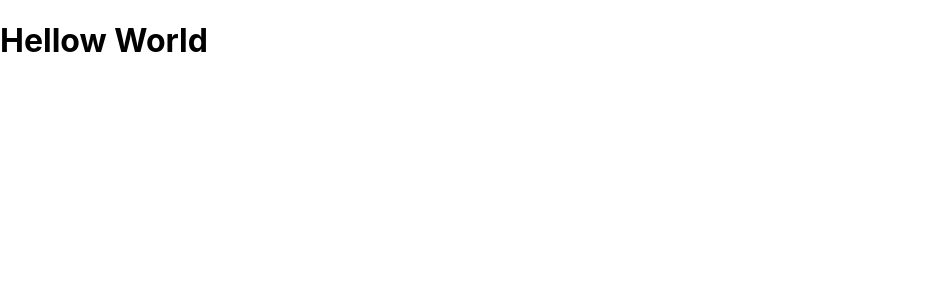
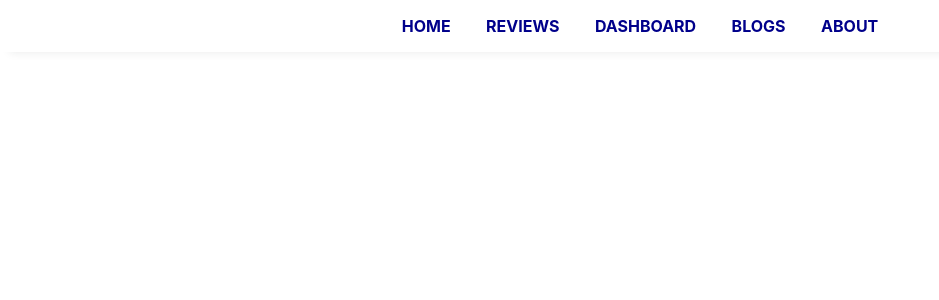
Before and after one commit to rabiulDev/product-analysis, a React (Create React App) app: page / in a window 1280 px wide. Shown: the top 300 px of the page, without its empty margins (0-939 px from the left). Built offline with nearby package versions, Linux system fonts and the light colour scheme.

Commit message:
create header component and imported in app js

```diff
--- a/src/App.js
+++ b/src/App.js
@@ -1,9 +1,10 @@
 import './App.css';
+import Header from './components/Header/Header';
 
 function App() {
   return (
     <div>
-      <h1>Hellow World</h1>
+      <Header/>
     </div>
   );
 }
--- /dev/null
+++ b/src/components/Header/Header.css
@@ -0,0 +1,19 @@
+.nav-container{
+    box-shadow: rgba(33, 35, 38, 0.1) 0px 10px 10px -10px;
+    padding: 1rem 8rem;
+}
+
+.nav-links{
+    width: 50%;
+    margin: 0 auto;
+    display: flex;
+    justify-content: space-around;
+}
+
+.nav-links a {
+    text-decoration: none;
+    color: darkblue;
+    font-size: 1rem;
+    font-weight: 700;
+    cursor: pointer;
+}
--- /dev/null
+++ b/src/components/Header/Header.js
@@ -0,0 +1,19 @@
+import React from 'react'
+import "./Header.css"
+import { Link } from 'react-router-dom'
+
+const Header = () => {
+  return (
+    <nav className='nav-container'>
+        <div className="nav-links">
+        <Link to="/">HOME</Link>
+        <Link to="/reviews">REVIEWS</Link>
+        <Link to="/dashboard">DASHBOARD</Link>
+        <Link to="/blogs">BLOGS</Link>
+        <Link to="/about">ABOUT</Link>
+        </div>
+    </nav>
+  )
+}
+
+export default Header
```
